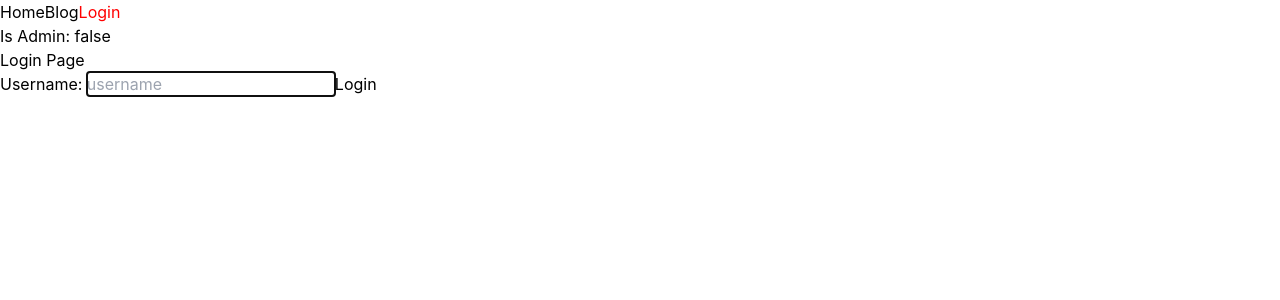
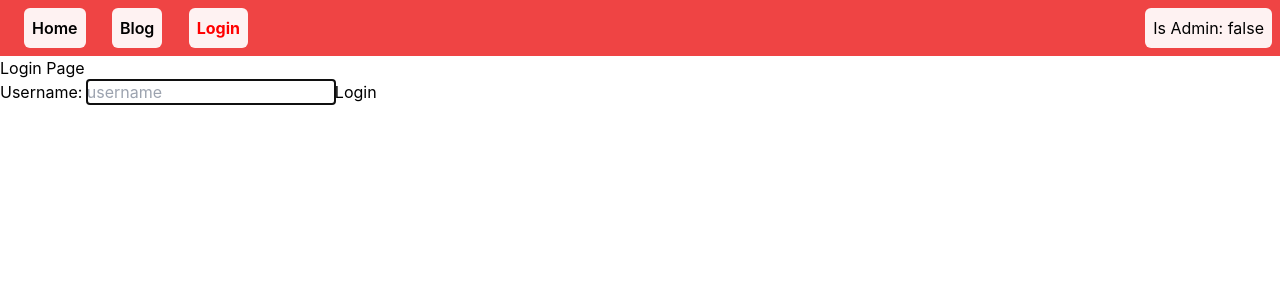
Before and after one commit to Veronelli/react-dom, a React (Create React App) app: page /#/login in a window 1280 px wide. Shown: the top 300 px of the page. Built offline with nearby package versions, Linux system fonts and the light colour scheme.

Commit message:
add styles

```diff
--- a/src/BlogPage.js
+++ b/src/BlogPage.js
@@ -4,29 +4,30 @@ import { Link, Outlet } from "react-router-dom";
 import { useAuth } from "./auth";
 
 function BlogPage() {
-  const {auth} = useAuth();
-  console.log(auth)
-  const canCreate = auth.isAdmin || auth.roles?.includes("writer")
+  const { auth } = useAuth();
+  console.log(auth);
+  const canCreate = auth.isAdmin || auth.roles?.includes("writer");
   return (
     <>
-      <h1>
+      <div className="mx-14 my-2">
+        <h1 className="text-2xl mt-5 mx-4 mb-2">
           Blog Page
-        {
-          canCreate &&
+          {canCreate && (
             <span>
               <button>Crete Post</button>
             </span>
-        }
+          )}
         </h1>
-
+            <hr/>
         <ul>
-        <Outlet />
           {blogData.map((blog) => (
-          <li key={`blogData-${blog.slug}`}>
-            <Link to={blog.slug}>{blog.title}</Link>
+            <li key={`blogData-${blog.slug}`} className="my-2 bg-red-200 rounded-md">
+              <Link to={blog.slug} className="block p-4 text-lg">{blog.title}</Link>
             </li>
           ))}
         </ul>
+          <Outlet />
+      </div>
     </>
   );
 }
--- a/src/HomePage.js
+++ b/src/HomePage.js
@@ -3,7 +3,7 @@ import React from "react";
 function HomePage(){
     return(
         <>
-            <h1>Home Page</h1>
+            <h1 className="text-3xl font-bold m-5 flex justify-center">Home Page</h1>
         </>
     )
 }
--- a/src/Menu.js
+++ b/src/Menu.js
@@ -22,7 +22,7 @@ const routes = [
     to: "/login",
     text: "Login",
     private: false,
-    showLoged: true
+    showLoged: true,
   },
   {
     to: "/logout",
@@ -32,13 +32,16 @@ const routes = [
 ];
 
 function Menu() {
-  const {auth} = useAuth();
+  const { auth } = useAuth();
   return (
     <>
-      <nav>
-        <ul>
+      <nav className="w-full bg-red-500 p-2 flex justify-between">
+        <ul className="flex justify-between w-56 items-center ml-4">
           {routes.map((route) => {
-            if((route.private && !auth.user) || (route.showLoged && !!auth.user))
+            if (
+              (route.private && !auth.user) ||
+              (route.showLoged && !!auth.user)
+            )
               return null;
 
             return (
@@ -47,14 +50,18 @@ function Menu() {
                 key={`route-${route.to}`}
                 style={({ isActive }) => ({
                   color: isActive ? "red" : "black",
+                  fontWeight: isActive ? "bold" : "semibold",
                 })}
+                className="p-2 bg-red-50 rounded-md font-semibold"
               >
                 {route.text}
               </NavLink>
             );
           })}
-          <p>Is Admin: <span>{auth.isAdmin.toString()}</span></p>
         </ul>
+        <p className="p-2 bg-red-50 rounded-md">
+          Is Admin: <span>{auth.isAdmin.toString()}</span>
+        </p>
       </nav>
     </>
   );
--- a/src/auth.js
+++ b/src/auth.js
@@ -15,8 +15,8 @@ function AuthProvider({ children }) {
   const navigate = useNavigate();
 
   const login = ({ username }) => {
-    const adminUser = adminList.find((user) => user.username === username );
-    setIsAdmin(adminUser.roles.includes("admin"));
+    const adminUser = adminList.find((user) => user.username === username )|| {roles: ""};
+    setIsAdmin(adminUser.roles?.includes("admin"));
     const userRoles = adminUser ? adminUser.roles : [];
     setRoles(userRoles)
     setUser(username);
```
Lines whose indentation alone changed are shown as unchanged.
